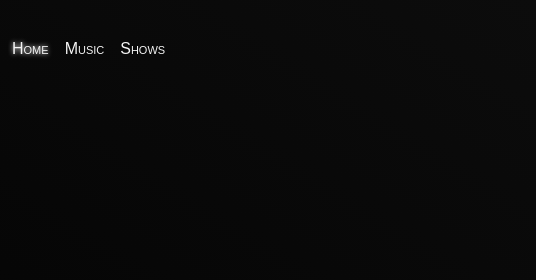
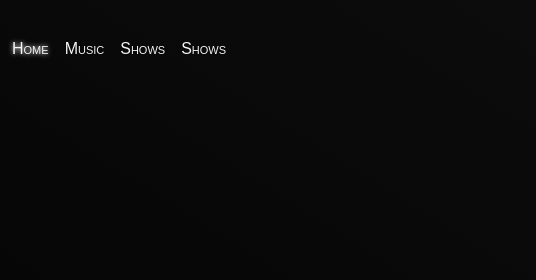
Before and after one commit to bklaing2/Dragomen, a plain HTML site: page index.html in a window 1280 px wide. Shown: the top 280 px of the page, 104-640 px from the left. Drawn offline with Linux system fonts and the light colour scheme.

Commit message:
Header prototype

```diff
--- a/index.html
+++ b/index.html
@@ -32,6 +32,7 @@
 				<li><a class="active" href="index.html">Home</a></li>
 				<li><a href="music.html">Music</a></li>
 				<li><a href="shows.html">Shows</a></li>
+				<li><a href="store.html">Shows</a></li>
 			</ul>
 
 			<!-- <div>
```
